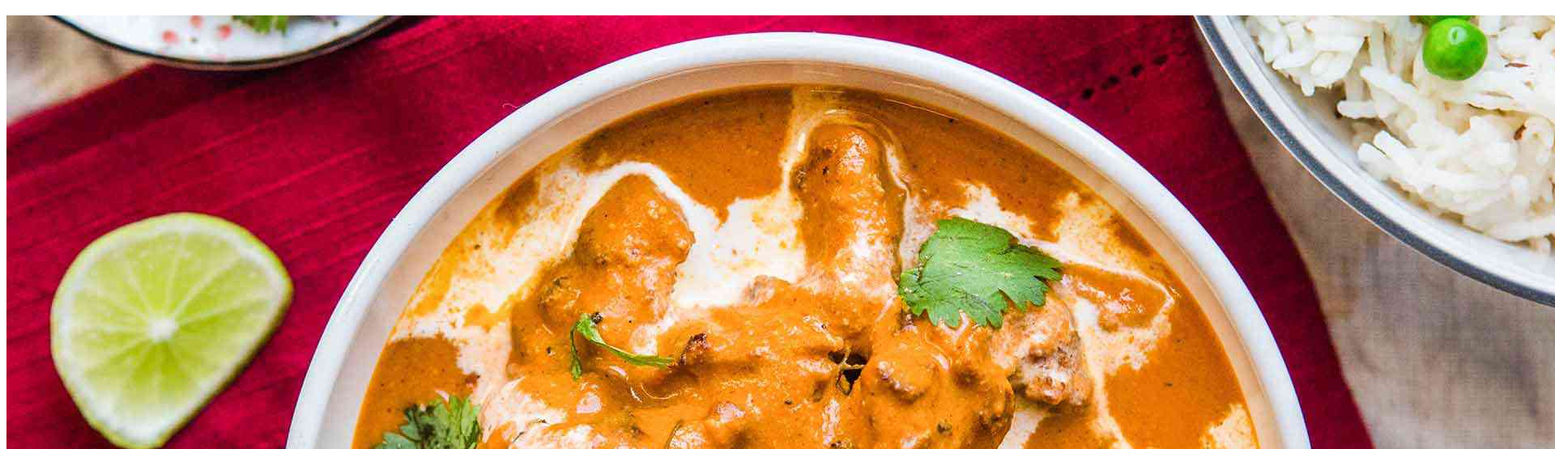
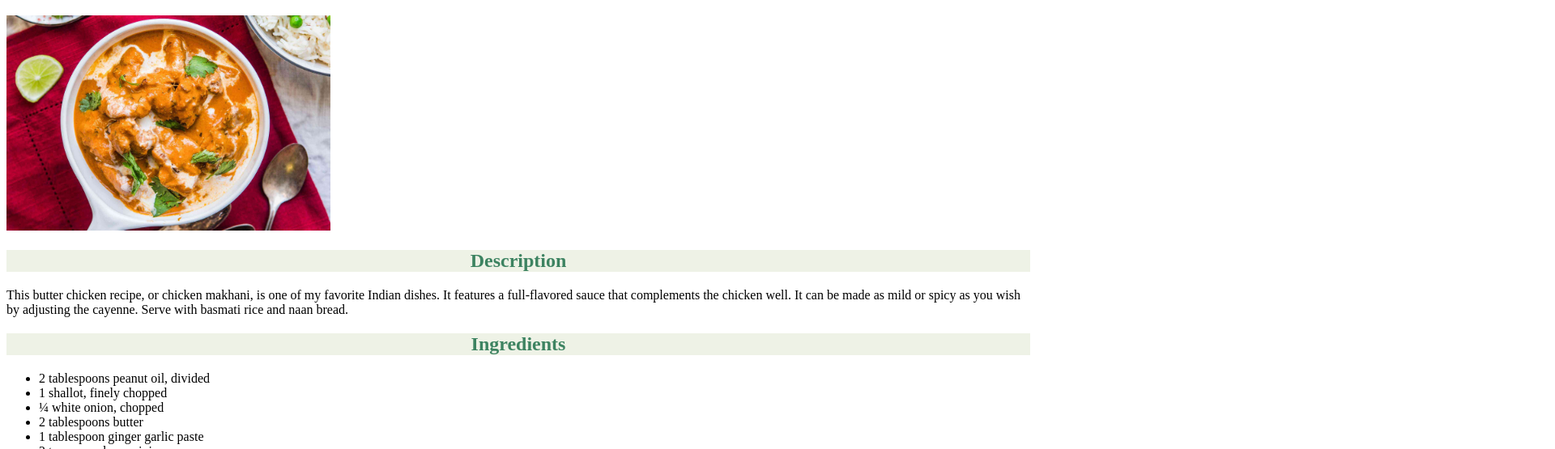
Before and after one commit to dragosdanilov/odin-recipes, a plain HTML site: page recipes/butter_chicken.html in a window 1280 px wide. Shown: the part 61-616 px from the top of the page at 81% size, 1920 px wide, since content can reach past the window. Drawn offline with Linux system fonts and the light colour scheme.

Commit message:
Style recipe1 img aspect ratio

```diff
--- a/recipes/butter_chicken.css
+++ b/recipes/butter_chicken.css
@@ -10,3 +10,8 @@ h2 {
     color: #3D8361;
     text-align: center;
 }
+
+h1 + img {
+    width: 400px;
+    height: auto;
+}
```
